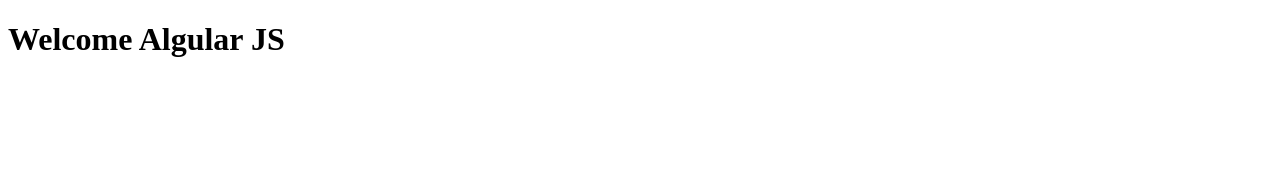
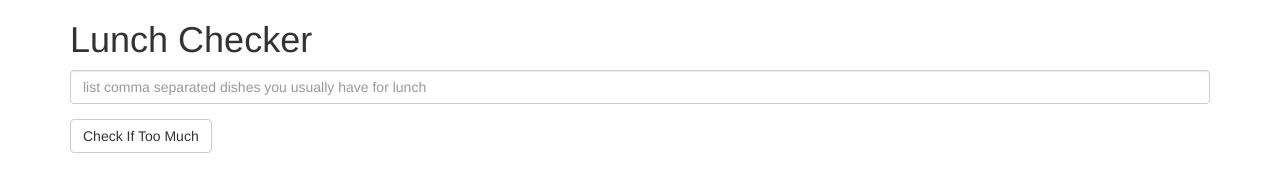
Before and after one commit to Lucho2708/AngularCoursera, a plain HTML site: page index.html in a window 1280 px wide. Drawn offline with Linux system fonts and the light colour scheme.

Commit message:
02. Update module1-solution

```diff
--- a/index.html
+++ b/index.html
@@ -1,11 +1,33 @@
-<!DOCTYPE html>
-<html lang="en">
-<head>
-    <meta charset="UTF-8">
-    <meta name="viewport" content="width=device-width, initial-scale=1.0">
-    <title>Angular Test</title>
-</head>
+<!doctype html>
+<html lang="en" ng-app="LunchCheck">
+  <head>
+    <title>Lunch Checker</title>
+    <meta name="viewport" content="width=device-width, initial-scale=1">
+    <link rel="stylesheet" href="module1-solution/styles/bootstrap.min.css">
+    <script src="module1-solution/angular.min.js"></script>
+    <script src="module1-solution/app.js"></script>
+    <style>
+      .message { font-size: 1.3em; font-weight: bold; }
+    </style>
+  </head>
 <body>
-    <h1>Welcome Algular JS</h1>
+   <div class="container" ng-controller="CheckerController">
+     <h1>Lunch Checker</h1>
+
+         <div class="form-group">
+             <input id="lunch-menu" type="text"
+             placeholder="list comma separated dishes you usually have for lunch"
+             class="form-control"
+             ng-model="inputText">
+         </div>
+         <div>{{inputText}}</div>
+         <div class="form-group">
+             <button class="btn btn-default" ng-click="haveForLunch()">Check If Too Much</button>
+         </div>
+         <div class="form-group message">
+           {{message}}
+         </div>
+   </div>
+
 </body>
 </html>
```
